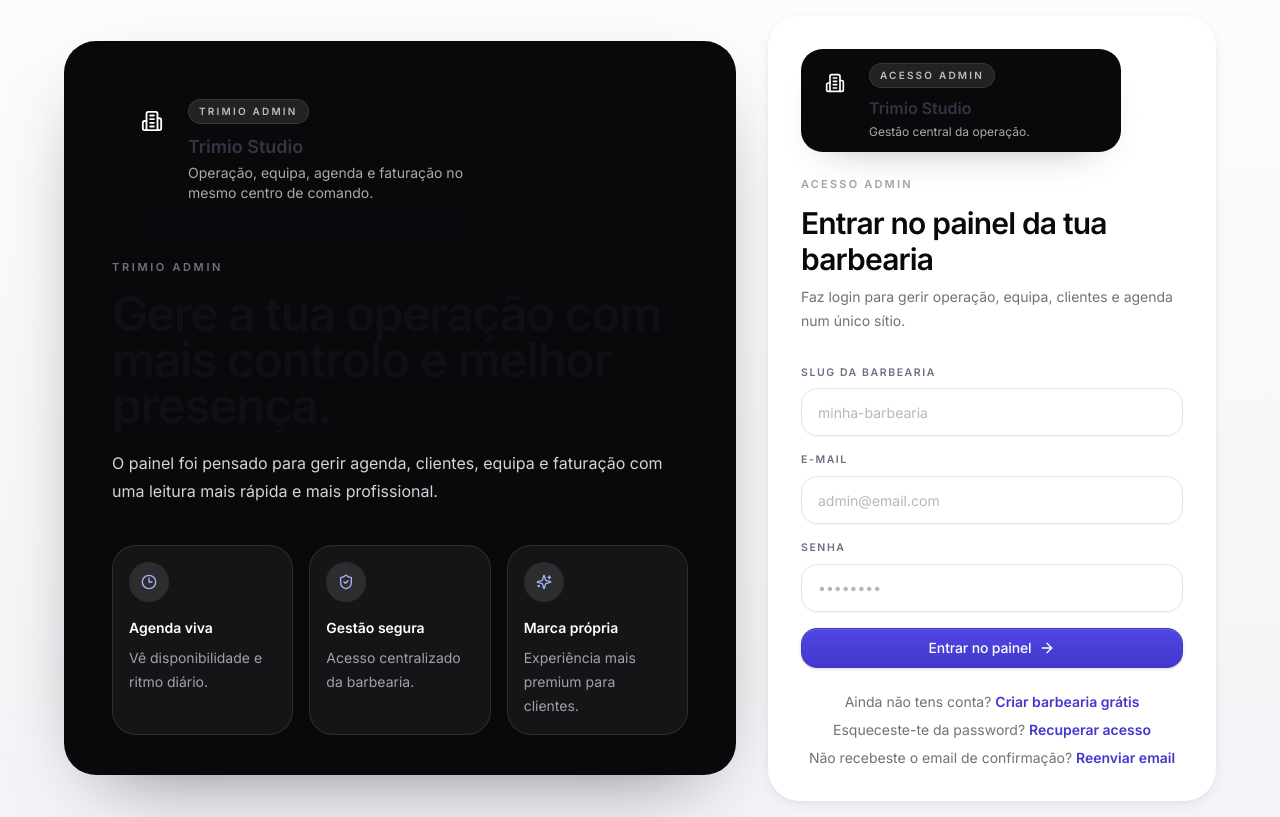
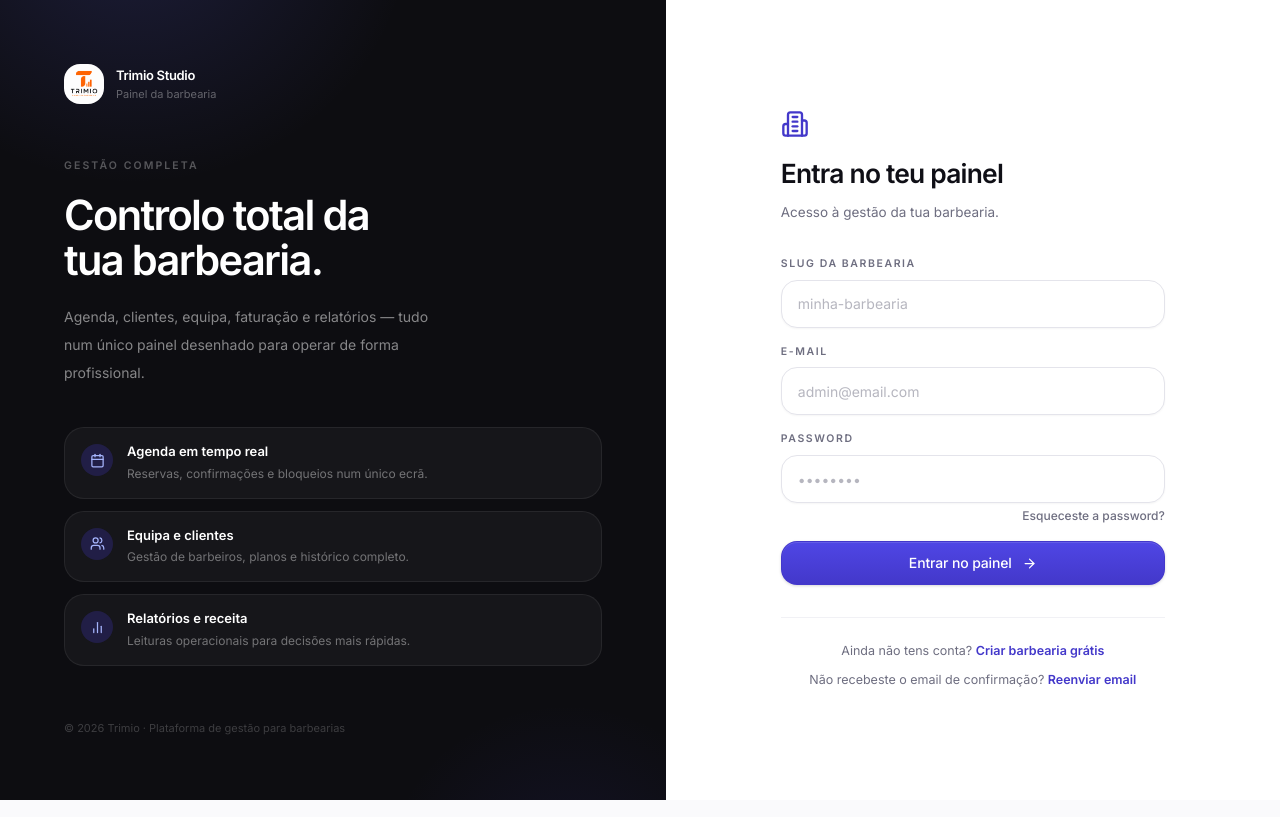
Before and after one commit to STUKA003/asas, a React (Vite) app in the folder web/: page /admin/login in a window 1280 px wide. Built offline with nearby package versions, Linux system fonts and the light colour scheme.

Commit message:
redesign admin login — split-screen premium layout
Co-Authored-By: Claude Sonnet 4.6 <noreply@anthropic.com>

```diff
--- a/web/src/pages/admin/Login.tsx
+++ b/web/src/pages/admin/Login.tsx
@@ -1,5 +1,4 @@
-import { useEffect } from 'react'
-import { useState } from 'react'
+import { useEffect, useState } from 'react'
 import { useForm } from 'react-hook-form'
 import { zodResolver } from '@hookform/resolvers/zod'
 import { z } from 'zod'
@@ -10,10 +9,10 @@ import { useAuthStore } from '@/store/auth'
 import { useInstallBrand } from '@/lib/installBrand'
 import { Input } from '@/components/ui/Input'
 import { Button } from '@/components/ui/Button'
-import { AppMark } from '@/components/ui/AppMark'
-import { ArrowRight, Building2, Clock3, ShieldCheck, Sparkles } from 'lucide-react'
+import { ArrowRight, Building2, Calendar, BarChart2, Users } from 'lucide-react'
 import { applyPlatformAccent } from '@/lib/theme'
 import { getInboxLink } from '@/lib/emailLinks'
+import adminLogo from '@/assets/branding/barbershop-logo.png'
 
 const schema = z.object({
   slug:     z.string().min(1),
@@ -22,11 +21,18 @@ const schema = z.object({
 })
 type FormData = z.infer<typeof schema>
 
+const FEATURES = [
+  { icon: Calendar, label: 'Agenda em tempo real', desc: 'Reservas, confirmações e bloqueios num único ecrã.' },
+  { icon: Users,    label: 'Equipa e clientes',    desc: 'Gestão de barbeiros, planos e histórico completo.' },
+  { icon: BarChart2, label: 'Relatórios e receita', desc: 'Leituras operacionais para decisões mais rápidas.' },
+]
+
 export default function Login() {
   const navigate = useNavigate()
   const { setAuth } = useAuthStore()
-  const [submitError, setSubmitError] = useState('')
+  const [submitError, setSubmitError]     = useState('')
   const [unverifiedEmail, setUnverifiedEmail] = useState('')
+
   const { register, handleSubmit, formState: { errors }, setError, getValues } = useForm<FormData>({
     resolver: zodResolver(schema),
   })
@@ -41,8 +47,7 @@ export default function Login() {
     },
     onError: (error: unknown) => {
       const message =
-        typeof error === 'object' &&
-        error !== null &&
+        typeof error === 'object' && error !== null &&
         'response' in error &&
         typeof (error as { response?: { data?: { error?: string } } }).response?.data?.error === 'string'
           ? (error as { response?: { data?: { error?: string } } }).response!.data!.error!
@@ -52,78 +57,110 @@ export default function Login() {
       setUnverifiedEmail('')
       setSubmitError(
         message === 'Invalid credentials'
-          ? 'Slug, e-mail ou password inválidos. Se esta barbearia existia só no teu localhost, ainda não está criada na base de dados da VPS.'
+          ? 'Slug, e-mail ou password inválidos.'
           : message === 'Email not verified'
-            ? 'Confirma o teu email antes de entrar. Se não recebeste o email, usa o link de reenvio abaixo.'
+            ? 'Confirma o teu email antes de entrar.'
             : message
       )
-      if (message === 'Email not verified') {
-        setUnverifiedEmail(getValues('email'))
-      }
+      if (message === 'Email not verified') setUnverifiedEmail(getValues('email'))
     },
   })
 
-  useEffect(() => {
-    applyPlatformAccent()
-  }, [])
+  useEffect(() => { applyPlatformAccent() }, [])
   useInstallBrand('admin')
 
   return (
-    <div className="min-h-screen bg-[linear-gradient(180deg,#fcfcfb_0%,#f3f4f7_100%)] p-4">
-      <div className="mx-auto grid min-h-[calc(100vh-2rem)] max-w-6xl gap-8 lg:grid-cols-[minmax(0,1.05fr)_28rem] lg:items-center">
-        <section className="hidden rounded-[2rem] bg-zinc-950 px-8 py-10 text-white shadow-[0_30px_80px_-40px_rgba(9,9,11,0.6)] lg:block lg:px-12">
-          <div className="max-w-sm">
-            <AppMark
-              icon={Building2}
-              eyebrow="Trimio Admin"
-              title="Trimio Studio"
-              subtitle="Operação, equipa, agenda e faturação no mesmo centro de comando."
-              tone="admin"
+    <div className="flex min-h-screen">
+
+      {/* ── Left — brand panel ───────────────────────────────── */}
+      <div
+        className="relative hidden w-[52%] shrink-0 flex-col justify-between overflow-hidden p-12 lg:flex xl:p-16"
+        style={{ background: '#0d0d11' }}
+      >
+        {/* Background glow */}
+        <div
+          className="pointer-events-none absolute inset-0"
+          style={{
+            background:
+              'radial-gradient(ellipse 70% 55% at 20% -10%, rgba(99,102,241,0.18) 0%, transparent 60%),' +
+              'radial-gradient(ellipse 50% 40% at 85% 110%, rgba(79,70,229,0.10) 0%, transparent 55%)',
+          }}
         />
+
+        {/* Top — logo + wordmark */}
+        <div className="relative flex items-center gap-3">
+          <img src={adminLogo} alt="Trimio Studio" className="h-10 w-10 rounded-xl object-contain" />
+          <div>
+            <p className="text-[13px] font-semibold tracking-tight text-white">Trimio Studio</p>
+            <p className="text-[11px] text-white/35">Painel da barbearia</p>
           </div>
-          <p className="mt-10 text-[11px] font-semibold uppercase tracking-[0.24em] text-zinc-500">Trimio Admin</p>
-          <h1 className="mt-4 max-w-xl text-5xl font-semibold leading-[0.96]">Gere a tua operação com mais controlo e melhor presença.</h1>
-          <p className="mt-5 max-w-xl text-base leading-7 text-zinc-300">
-            O painel foi pensado para gerir agenda, clientes, equipa e faturação com uma leitura mais rápida e mais profissional.
+        </div>
+
+        {/* Middle — headline + features */}
+        <div className="relative">
+          <p className="mb-5 text-[10.5px] font-semibold uppercase tracking-[0.2em] text-white/30">
+            Gestão completa
           </p>
-          <div className="mt-10 grid gap-4 sm:grid-cols-3">
-            {[
-              { icon: Clock3, title: 'Agenda viva', text: 'Vê disponibilidade e ritmo diário.' },
-              { icon: ShieldCheck, title: 'Gestão segura', text: 'Acesso centralizado da barbearia.' },
-              { icon: Sparkles, title: 'Marca própria', text: 'Experiência mais premium para clientes.' },
-            ].map((item) => (
-              <div key={item.title} className="rounded-[1.5rem] border border-white/10 bg-white/5 p-4">
-                <div className="flex h-10 w-10 items-center justify-center rounded-2xl bg-white/10">
-                  <item.icon size={16} className="text-accent-300" />
+          <h1 className="max-w-xs text-[2.6rem] font-semibold leading-[1.08] tracking-[-0.04em] text-white">
+            Controlo total da tua barbearia.
+          </h1>
+          <p className="mt-5 max-w-sm text-[14px] leading-7 text-white/50">
+            Agenda, clientes, equipa, faturação e relatórios — tudo num único painel desenhado para operar de forma profissional.
+          </p>
+
+          <div className="mt-10 space-y-3">
+            {FEATURES.map((f) => (
+              <div
+                key={f.label}
+                className="flex items-start gap-3.5 rounded-2xl border border-white/[0.07] bg-white/[0.04] px-4 py-3.5"
+              >
+                <div className="mt-0.5 flex h-8 w-8 shrink-0 items-center justify-center rounded-xl bg-primary-600/25">
+                  <f.icon size={15} className="text-primary-300" />
                 </div>
-                <p className="mt-4 text-sm font-semibold text-white">{item.title}</p>
-                <p className="mt-2 text-sm leading-6 text-zinc-400">{item.text}</p>
+                <div>
+                  <p className="text-[13px] font-semibold text-white">{f.label}</p>
+                  <p className="mt-0.5 text-[12px] leading-5 text-white/40">{f.desc}</p>
+                </div>
               </div>
             ))}
           </div>
-        </section>
-
-        <section className="surface-panel w-full rounded-[2rem] border border-white/70 p-6 sm:p-8">
-          <div className="mb-8">
-            <div className="max-w-xs">
-              <AppMark
-                icon={Building2}
-                eyebrow="Acesso admin"
-                title="Trimio Studio"
-                subtitle="Gestão central da operação."
-                tone="admin"
-                compact
-              />
-            </div>
-            <p className="mt-6 text-[11px] font-semibold uppercase tracking-[0.2em] text-zinc-400">Acesso admin</p>
-            <h2 className="mt-3 text-3xl font-semibold text-zinc-950">Entrar no painel da tua barbearia</h2>
-            <p className="mt-2 text-sm leading-6 text-zinc-500">Faz login para gerir operação, equipa, clientes e agenda num único sítio.</p>
         </div>
 
-          <form onSubmit={handleSubmit((d) => { setSubmitError(''); mutate(d) })} className="space-y-4">
+        {/* Bottom — tagline */}
+        <p className="relative text-[11px] text-white/20">
+          © {new Date().getFullYear()} Trimio · Plataforma de gestão para barbearias
+        </p>
+      </div>
+
+      {/* ── Right — form panel ───────────────────────────────── */}
+      <div className="flex flex-1 flex-col items-center justify-center bg-white px-6 py-12 sm:px-10">
+        {/* Mobile logo */}
+        <div className="mb-8 flex items-center gap-2.5 lg:hidden">
+          <img src={adminLogo} alt="Trimio Studio" className="h-9 w-9 rounded-xl object-contain" />
+          <span className="text-[14px] font-semibold tracking-tight text-ink">Trimio Studio</span>
+        </div>
+
+        <div className="w-full max-w-sm">
+          {/* Heading */}
+          <div className="mb-8">
+            <Building2 size={28} className="mb-4 text-primary-600" />
+            <h2 className="text-[1.65rem] font-semibold tracking-[-0.03em] text-ink">
+              Entra no teu painel
+            </h2>
+            <p className="mt-1.5 text-[13.5px] leading-6 text-ink-muted">
+              Acesso à gestão da tua barbearia.
+            </p>
+          </div>
+
+          {/* Form */}
+          <form
+            onSubmit={handleSubmit((d) => { setSubmitError(''); mutate(d) })}
+            className="space-y-4"
+          >
             <Input
               label="Slug da barbearia"
               placeholder="minha-barbearia"
+              autoComplete="organization"
               error={errors.slug?.message}
               {...register('slug')}
             />
@@ -131,21 +168,35 @@ export default function Login() {
               label="E-mail"
               type="email"
               placeholder="admin@email.com"
+              autoComplete="email"
               error={errors.email?.message}
               {...register('email')}
             />
+            <div className="space-y-1">
               <Input
-              label="Senha"
+                label="Password"
                 type="password"
                 placeholder="••••••••"
+                autoComplete="current-password"
                 error={errors.password?.message}
                 {...register('password')}
               />
+              <div className="flex justify-end">
+                <Link
+                  to="/admin/forgot-password"
+                  className="text-[12px] font-medium text-ink-muted transition-colors hover:text-ink"
+                >
+                  Esqueceste a password?
+                </Link>
+              </div>
+            </div>
+
             {submitError && (
-              <div className="rounded-xl border border-red-200 bg-red-50 px-4 py-3 text-sm text-red-700 dark:border-red-800 dark:bg-red-900/20 dark:text-red-300">
+              <div className="rounded-xl border border-danger-200/70 bg-danger-50 px-3.5 py-2.5 text-[13px] text-danger-700">
                 {submitError}
               </div>
             )}
+
             {unverifiedEmail && (
               <a href={getInboxLink(unverifiedEmail)} target="_blank" rel="noreferrer" className="block">
                 <Button type="button" variant="outline" className="w-full">
@@ -153,29 +204,29 @@ export default function Login() {
                 </Button>
               </a>
             )}
-            <Button type="submit" loading={isPending} className="mt-2 w-full">
-              Entrar no painel <ArrowRight size={16} />
+
+            <Button type="submit" loading={isPending} size="lg" className="mt-1 w-full">
+              Entrar no painel
+              <ArrowRight size={15} />
             </Button>
           </form>
-          <p className="mt-6 text-center text-sm text-zinc-500">
+
+          {/* Footer links */}
+          <div className="mt-8 space-y-2.5 border-t border-neutral-100 pt-6">
+            <p className="text-center text-[12.5px] text-ink-muted">
               Ainda não tens conta?{' '}
-            <Link to="/register" className="font-semibold text-accent-600 hover:underline">
+              <Link to="/register" className="font-semibold text-primary-600 transition-colors hover:text-primary-700">
                 Criar barbearia grátis
               </Link>
             </p>
-          <p className="mt-2 text-center text-sm text-zinc-500">
-            Esqueceste-te da password?{' '}
-            <Link to="/admin/forgot-password" className="font-semibold text-accent-600 hover:underline">
-              Recuperar acesso
-            </Link>
-          </p>
-          <p className="mt-2 text-center text-sm text-zinc-500">
+            <p className="text-center text-[12.5px] text-ink-muted">
               Não recebeste o email de confirmação?{' '}
-            <Link to="/admin/resend-verification" className="font-semibold text-accent-600 hover:underline">
+              <Link to="/admin/resend-verification" className="font-semibold text-primary-600 transition-colors hover:text-primary-700">
                 Reenviar email
               </Link>
             </p>
-        </section>
+          </div>
+        </div>
       </div>
     </div>
   )
```
Lines whose indentation alone changed are shown as unchanged.
